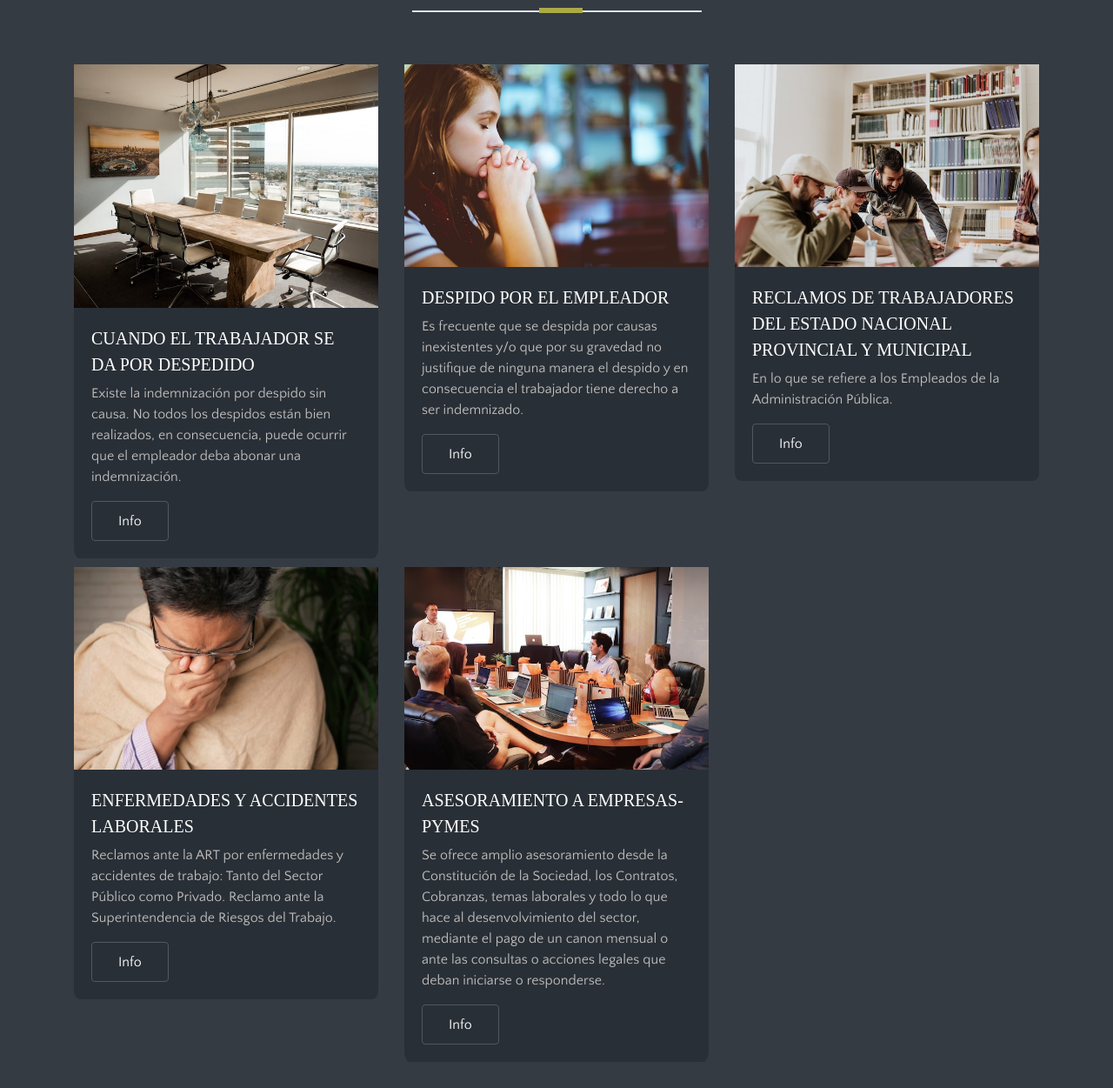
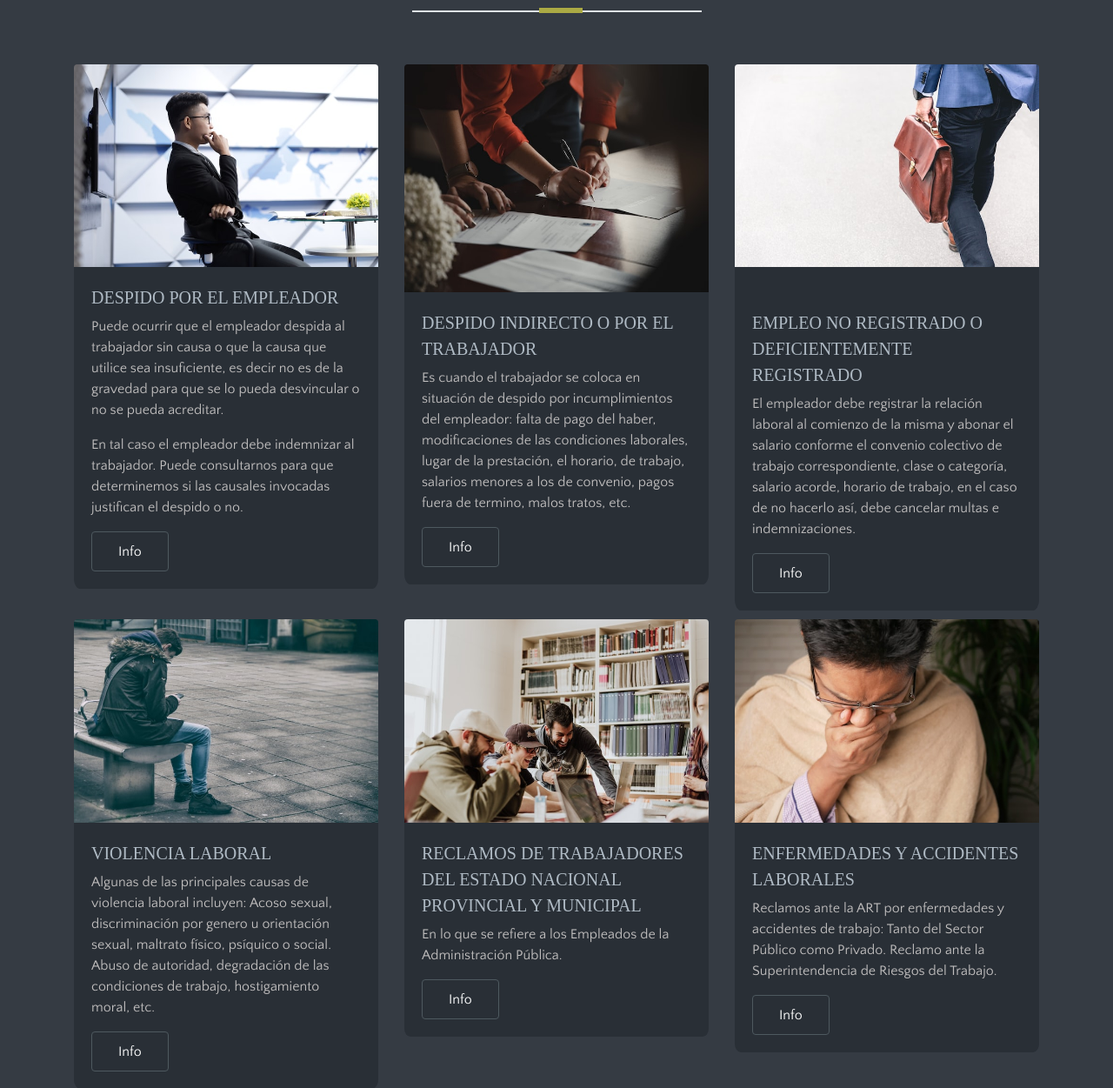
Before and after one commit to LEANDROESPINASSE/Legal-Firm, a website: page theme/blog.html in a window 1280 px wide. Shown: the part 229-1480 px from the top of the page at 87% size. Drawn offline with Linux system fonts and the light colour scheme; some packages are replaced by stand-ins of ours; a web font is replaced by a local one.

Commit message:
13/11/2023

```diff
--- a/theme/blog.html
+++ b/theme/blog.html
@@ -116,43 +116,95 @@ Fixed Navigation
 				<div class="post-block">
 					<div id="gallery-post" class="media-wrapper">
 						<div class="item">
-							<img src="images/blog/blog-post-15.jpg" alt="blog post" class="img-fluid">
+							<img src="images/blog/blog-post-1.jpg" alt="blog post" class="img-fluid rounded-top">
 						</div>
 						<div class="item">
-							<img src="images/blog/blog-post-16.jpg" alt="blog post" class="img-fluid">
+							<img src="images/blog/blog-post-20.jpg" alt="blog post" class="img-fluid rounded-top">
 						</div>
 					</div>
 					<div class="content">
-						<h3><a href="blog.html">CUANDO EL TRABAJADOR SE DA POR DESPEDIDO</a></h3>
-						<p>Existe la indemnización por despido sin causa. No todos los despidos están bien realizados, en
-							consecuencia, puede ocurrir que el empleador deba abonar una indemnización.</p>
-						<a class="btn btn-transparent" href="blog-single.html">Info</a>
+						<h3>DESPIDO POR EL EMPLEADOR</h3>
+						<p>
+							Puede ocurrir que el empleador despida al trabajador sin causa o que la causa
+							 que utilice sea insuficiente, es decir no es de la gravedad para que se lo pueda
+							desvincular o no se pueda acreditar.
+						</p>
+						<p>
+							En tal caso el empleador debe indemnizar al trabajador.
+							Puede consultarnos para que determinemos si las causales invocadas justifican el despido o no.
+						</p>
+						<a class="btn btn-transparent" href="blog-six.html">Info</a>
 					</div>
 				</div>
 			</article>
-
 			<!-- /single blog post -->
-
 
 			<!-- single blog post -->
 			<article class="col-lg-4 col-md-6 wow fadeInUp" data-wow-duration="500ms">
 				<div class="post-block">
 					<div id="gallery-post" class="media-wrapper">
 						<div class="item">
-										<img src="images/blog/blog-post-1.jpg" alt="blog post" class="img-fluid">
+							<img src="images/blog/blog-post-9.jpg" alt="blog post" class="img-fluid rounded-top">
 						</div>
 						<div class="item">
-										<img src="images/blog/blog-post-9.jpg" alt="blog post" class="img-fluid">
-									</div>
-									<div class="item">
-										<img src="images/blog/blog-post-10.jpg" alt="blog post | Meghna" class="img-fluid">
+							<img src="images/blog/blog-post-21.jpg" alt="blog post | Meghna" class="img-fluid rounded-top">
 						</div>
 					</div>
 					<div class="content">
-									<h3><a href="blog.html">DESPIDO POR EL EMPLEADOR</a></h3>
-									<p>Es frecuente que se despida por causas inexistentes y/o que por su gravedad no justifique de ninguna manera el despido y en consecuencia el trabajador tiene derecho a ser indemnizado.
+						<h3>DESPIDO INDIRECTO O POR EL TRABAJADOR</h3>
+						<p>
+							Es cuando el trabajador se coloca en situación de despido por incumplimientos del empleador:
+							falta de pago del haber, modificaciones de las condiciones laborales, lugar de la prestación,
+							 el horario, de trabajo, salarios menores a los de convenio, pagos fuera de termino, malos tratos, etc.
 						</p>
 						<a class="btn btn-transparent" href="blog-single.html">Info</a>
+					</div>
+				</div>
+			</article>
+			<!-- /single blog post -->
+
+			<!-- single blog post -->
+			<article class="col-lg-4 col-md-6 wow fadeInUp" data-wow-duration="500ms">
+				<div class="post-block">
+					<div id="gallery-post" class="media-wrapper">
+						<div class="item">
+							<img src="images/blog/blog-post-21.jpg" alt="blog post" class="img-fluid rounded-top">
+						</div>
+						<div class="item">
+							<img src="images/blog/blog-post-10.jpg" alt="blog post | Meghna" class="img-fluid rounded-top">
+						</div>
+					</div>
+					<div class="content">
+						<h3>EMPLEO NO REGISTRADO O DEFICIENTEMENTE REGISTRADO</h3>
+						<p>
+							El empleador debe registrar la relación laboral al comienzo de la misma y abonar
+							 el salario conforme el convenio colectivo de trabajo correspondiente, clase o categoría,
+							salario acorde, horario de trabajo, en el caso de no hacerlo así, debe cancelar multas
+							e indemnizaciones.
+						</p>
+						<a class="btn btn-transparent" href="blog-seven.html">Info</a>
+					</div>
+				</div>
+			</article>
+			<!-- /single blog post -->
+
+			<!-- single blog post -->
+			<article class="col-lg-4 col-md-6 wow fadeInUp" data-wow-duration="500ms">
+				<div class="post-block">
+					<div id="gallery-post" class="media-wrapper">
+						<div class="item">
+							<img src="images/blog/blog-post-18.jpg" alt="blog post" class="img-fluid rounded-top">
+						</div>
+						<div class="item">
+							<img src="images/blog/blog-post-19.jpg" alt="blog post" class="img-fluid rounded-top">
+						</div>
+					</div>
+					<div class="content">
+						<h3>VIOLENCIA LABORAL</h3>
+						<p>Algunas de las principales causas de violencia laboral incluyen: Acoso sexual, discriminación por genero u orientación sexual, maltrato
+							físico, psíquico o social. Abuso de autoridad, degradación de las condiciones de trabajo, hostigamiento moral, etc.
+						</p>
+						<a class="btn btn-transparent" href="blog-fifth.html">Info</a>
 					</div>
 				</div>
 			</article>
@@ -163,18 +215,18 @@ Fixed Navigation
 				<div class="post-block">
 					<div id="gallery-post" class="media-wrapper">
 						<div class="item">
-							<img src="images/blog/blog-post-2.jpg" alt="blog post" class="img-fluid">
+							<img src="images/blog/blog-post-2.jpg" alt="blog post" class="img-fluid rounded-top">
 						</div>
 						<div class="item">
-							<img src="images/blog/blog-post-3.jpg" alt="blog post" class="img-fluid">
+							<img src="images/blog/blog-post-3.jpg" alt="blog post" class="img-fluid rounded-top">
 						</div>
 						<div class="item">
-							<img src="images/blog/blog-post-8.jpg" alt="blog post | Meghna" class="img-fluid">
+							<img src="images/blog/blog-post-8.jpg" alt="blog post | Meghna" class="img-fluid rounded-top">
 						</div>
 					</div>
 
 					<div class="content">
-						<h3><a href="blog.html">RECLAMOS DE TRABAJADORES DEL ESTADO NACIONAL PROVINCIAL Y MUNICIPAL</a></h3>
+						<h3>RECLAMOS DE TRABAJADORES DEL ESTADO NACIONAL PROVINCIAL Y MUNICIPAL</h3>
 						<p>En lo que se refiere a los Empleados de la Administración Pública.</p>
 						<a class="btn btn-transparent" href="blog-second.html">Info</a>
 					</div>
@@ -187,15 +239,15 @@ Fixed Navigation
 				<div class="post-block">
 					<div id="gallery-post" class="media-wrapper">
 						<div class="item">
-							<img src="images/blog/blog-post-11.jpg" alt="blog post" class="img-fluid">
+							<img src="images/blog/blog-post-11.jpg" alt="blog post" class="img-fluid rounded-top">
 						</div>
 						<div class="item">
-							<img src="images/blog/blog-post-12.jpg" alt="blog post" class="img-fluid">
+							<img src="images/blog/blog-post-12.jpg" alt="blog post" class="img-fluid rounded-top">
 						</div>
 					</div>
 
 					<div class="content">
-						<h3><a href="blog.html">ENFERMEDADES Y ACCIDENTES LABORALES</a></h3>
+						<h3>ENFERMEDADES Y ACCIDENTES LABORALES</h3>
 						<p>Reclamos ante la ART por enfermedades y accidentes de trabajo: Tanto del Sector Público como Privado. Reclamo ante
 							la Superintendencia de Riesgos del Trabajo.</p>
 						<a class="btn btn-transparent" href="blog-third.html">Info</a>
@@ -209,15 +261,15 @@ Fixed Navigation
 				<div class="post-block">
 					<div id="gallery-post" class="media-wrapper">
 						<div class="item">
-							<img src="images/blog/blog-post-13.jpg" alt="blog post" class="img-fluid">
+							<img src="images/blog/blog-post-13.jpg" alt="blog post" class="img-fluid rounded-top">
 						</div>
 						<div class="item">
-							<img src="images/blog/blog-post-14.jpg" alt="blog post" class="img-fluid">
+							<img src="images/blog/blog-post-14.jpg" alt="blog post" class="img-fluid rounded-top">
 						</div>
 					</div>
 
 					<div class="content">
-						<h3><a href="blog.html">ASESORAMIENTO A EMPRESAS-PYMES</a></h3>
+						<h3>ASESORAMIENTO A EMPRESAS-PYMES</h3>
 							<p>Se ofrece amplio asesoramiento desde la Constitución de la Sociedad, los Contratos,
 								Cobranzas, temas laborales y todo lo que hace al desenvolvimiento del sector, mediante el
 								pago de un canon mensual o ante las consultas o acciones legales que deban iniciarse o
@@ -226,6 +278,7 @@ Fixed Navigation
 					</div>
 				</div>
 			</article>
+			<!-- end single blog post -->
 			<!-- end single blog post -->
 
 <!-- end Contact Area
```
Lines whose indentation alone changed are shown as unchanged.
